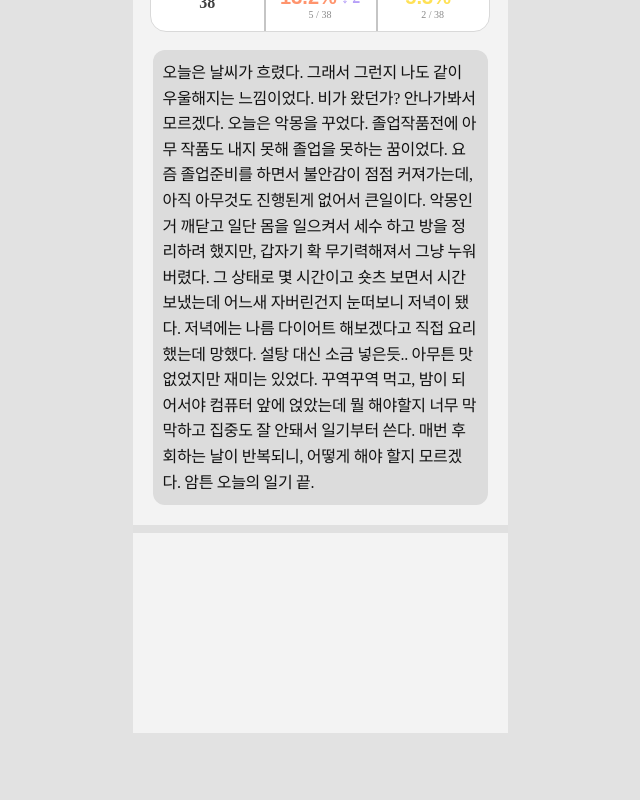
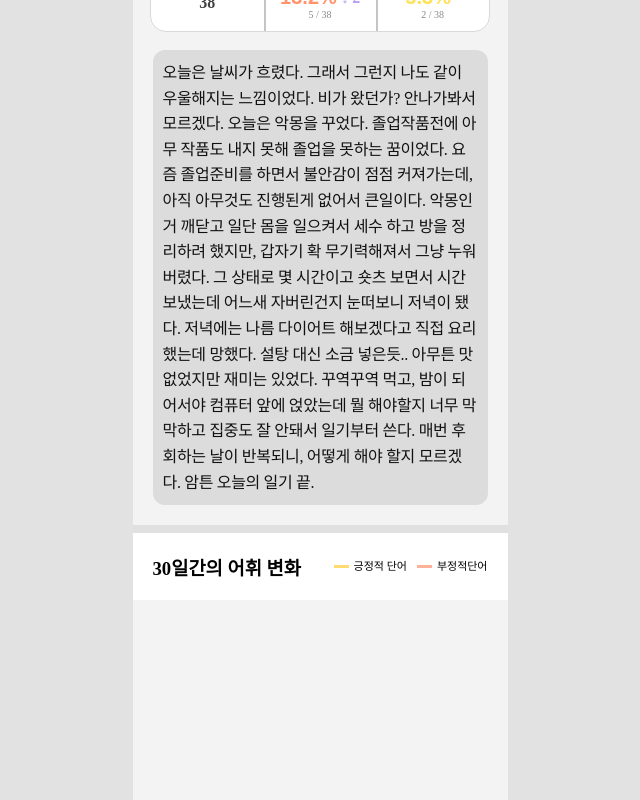
Before and after one commit to f-lb/frontend, a React (Create React App) app: page /today-report in a window 1280 px wide. Shown: the part 1255-2055 px from the top of the page, without its empty margins (320-960 px from the left). Before the commit the page ends 1988 px from the top, so only its background shows below. Built offline with nearby package versions, Linux system fonts and the light colour scheme; a web font is replaced by a local one.

Commit message:
appex charts 설치

```diff
--- a/package.json
+++ b/package.json
@@ -6,6 +6,7 @@
     "@testing-library/jest-dom": "^5.17.0",
     "@testing-library/react": "^13.4.0",
     "@testing-library/user-event": "^13.5.0",
+    "apexcharts": "^3.51.0",
     "react": "^18.3.1",
     "react-dom": "^18.3.1",
     "react-router-dom": "^6.24.1",
--- a/src/pages/TodayReportPage.jsx
+++ b/src/pages/TodayReportPage.jsx
@@ -105,6 +105,16 @@ export default function TodayReportPage() {
             모르겠다. 암튼 오늘의 일기 끝.
           </p>
         </SentenceAnalysis>
+
+        <Graph>
+          <Header>
+            <h3>30일간의 어휘 변화</h3>
+            <div>
+              <span>긍정적 단어</span>
+              <span>부정적단어</span>
+            </div>
+          </Header>
+        </Graph>
       </Main>
     </>
   );
@@ -224,3 +234,46 @@ const SentenceAnalysis = styled.div`
     border-radius: 12px;
   }
 `;
+
+const Graph = styled.div`
+  background: #fff;
+  padding: 30px 0;
+  margin: 0 -15px;
+  padding: 20px;
+
+  ${Header} {
+    display: flex;
+    justify-content: space-between;
+
+    div {
+      display: flex;
+      align-items: center;
+      gap: 10px;
+
+      span {
+        //styleName: caption/graySm;
+        font-family: Pretendard;
+        font-size: 11px;
+        font-weight: 400;
+        line-height: 13.13px;
+        text-align: left;
+        display: flex;
+        align-items: center;
+        gap: 5px;
+        &:before {
+          content: " ";
+          display: block;
+          width: 15px;
+          height: 3px;
+          background: #ffdc72;
+        }
+
+        &:last-child {
+          &:before {
+            background: #ffb199;
+          }
+        }
+      }
+    }
+  }
+`;
```
Also changed, not shown: 1 other file (tests, documents, lock files or other folders).
